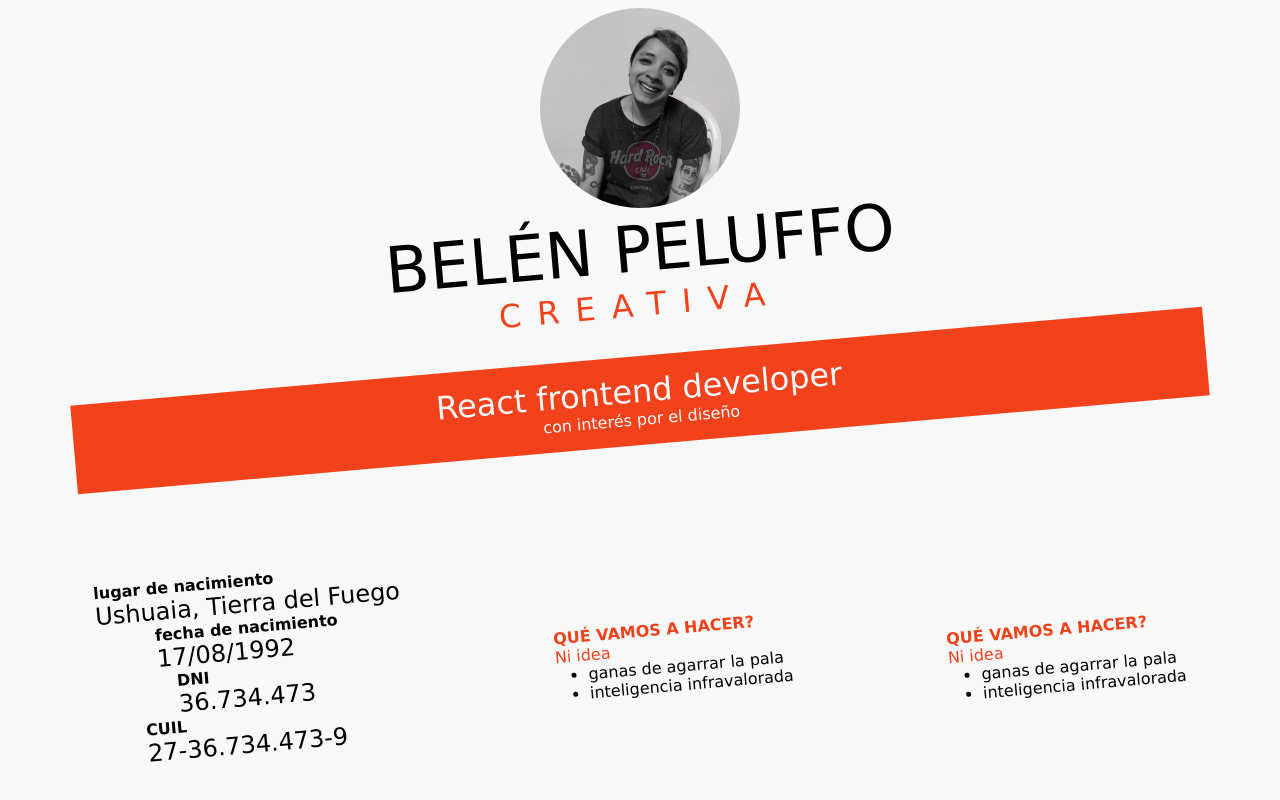
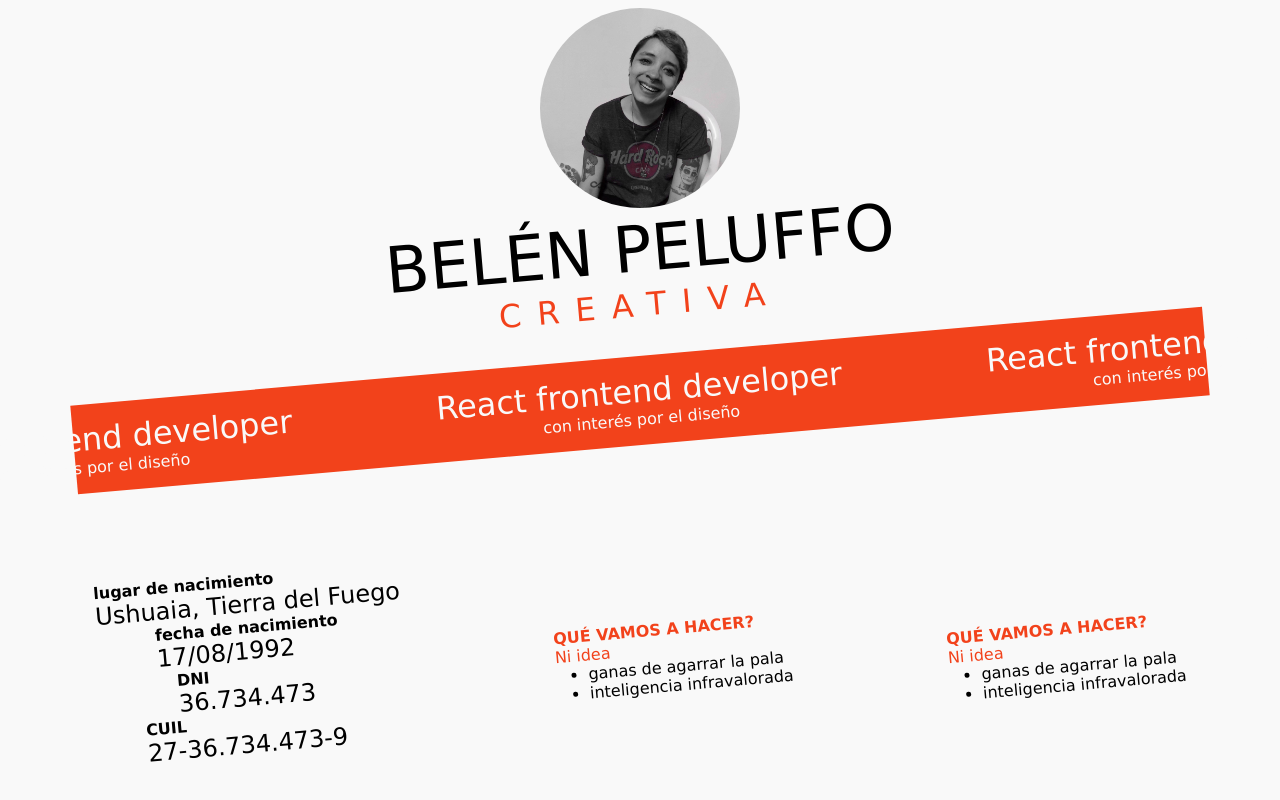
Before and after one commit to BelenPeluffo/curriculum-vitae, a React (Vite) app: page / in a window 1280 px wide. Shown: the top 800 px of the page. Built offline with nearby package versions, Linux system fonts and the light colour scheme.

Commit message:
feat & refactor (BioContainer): adds some more styling and refactors code.

```diff
--- a/src/components/BioContainer/BioContainer.jsx
+++ b/src/components/BioContainer/BioContainer.jsx
@@ -7,11 +7,18 @@ const BioContainer = ({ bio }) => {
         padding: "16px",
         backgroundColor: "var(--brand-orange)",
         margin: "32px 64px",
+        display: "flex",
+        flexDirection: "row",
+        justifyContent: "center",
       }}
       className={styles.rotatedText}
     >
-      <div className={styles.bioText}>{bio.title}</div>
-      <div className={styles.bioSubtitle}>{bio.subtitle}</div>
+      {Array(3).fill(
+        <div style={{ minWidth: "50%" }}>
+          <div className={styles.bioText}>{bio.title}</div>
+          <div className={styles.bioSubtitle}>{bio.subtitle}</div>
+        </div>
+      ).map((item) => item)}
     </div>
   );
 };
```
